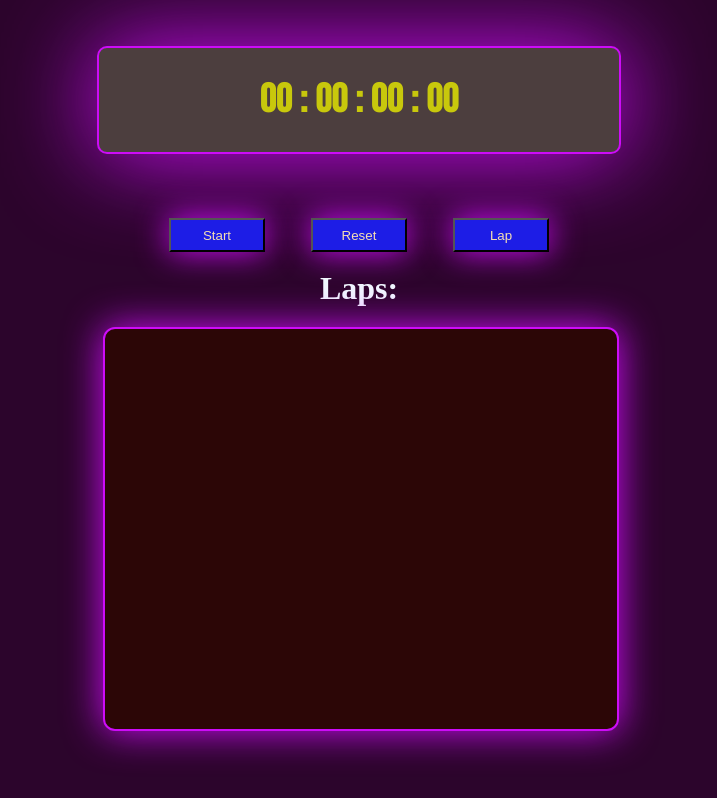
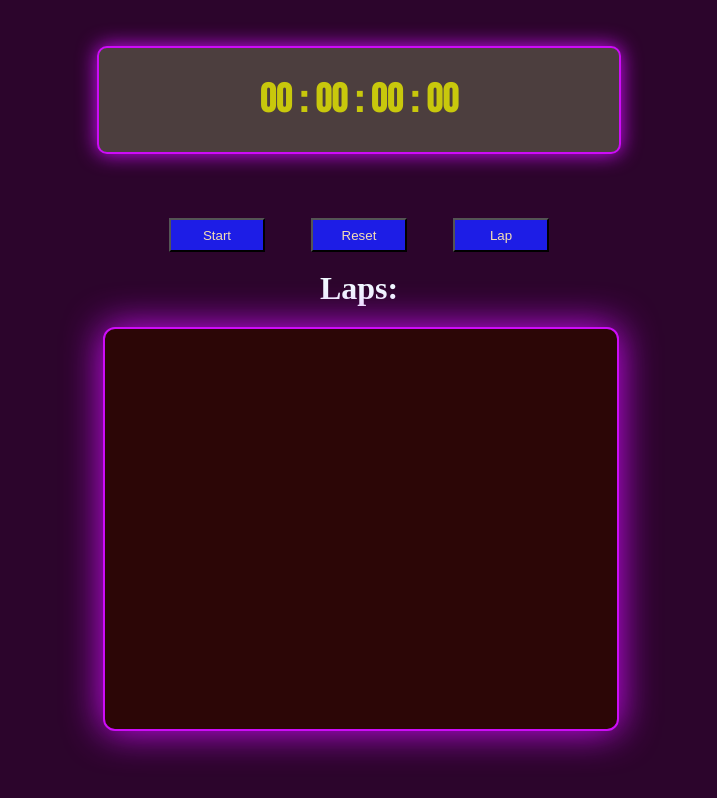
Before and after one commit to Pratim4/PRODIGY_WD_02, a plain HTML site: page index.html in a window 1280 px wide. Shown: the whole page, without its empty margins (281-998 px from the left). Drawn offline with Linux system fonts and the light colour scheme.

Commit message:
Initial Commit

```diff
--- a/style.css
+++ b/style.css
@@ -32,7 +32,7 @@ body {
     font-weight: bold;
     border-radius: 10px;
     background-color: rgb(76, 62, 62);
-    box-shadow: 0px 0px rgb(205, 12, 248), 0em 0 2.4em rgb(205, 12, 248)
+    box-shadow: 0px 0px rgb(205, 12, 248), 0em 0 0.5em rgb(205, 12, 248)
 }
 
 
@@ -50,7 +50,7 @@ body {
     width: 96px;
     background-color: rgb(29, 29, 230);
     color: wheat;
-    box-shadow: 0px 0px rgb(205, 12, 248), 0em 0 2.4em rgb(205, 12, 248);
+    /* box-shadow: 0px 0px rgb(205, 12, 248), 0em 0 2.4em rgb(205, 12, 248); */
     transition-duration: 100ms;
     transition-property: all;
 }
```
